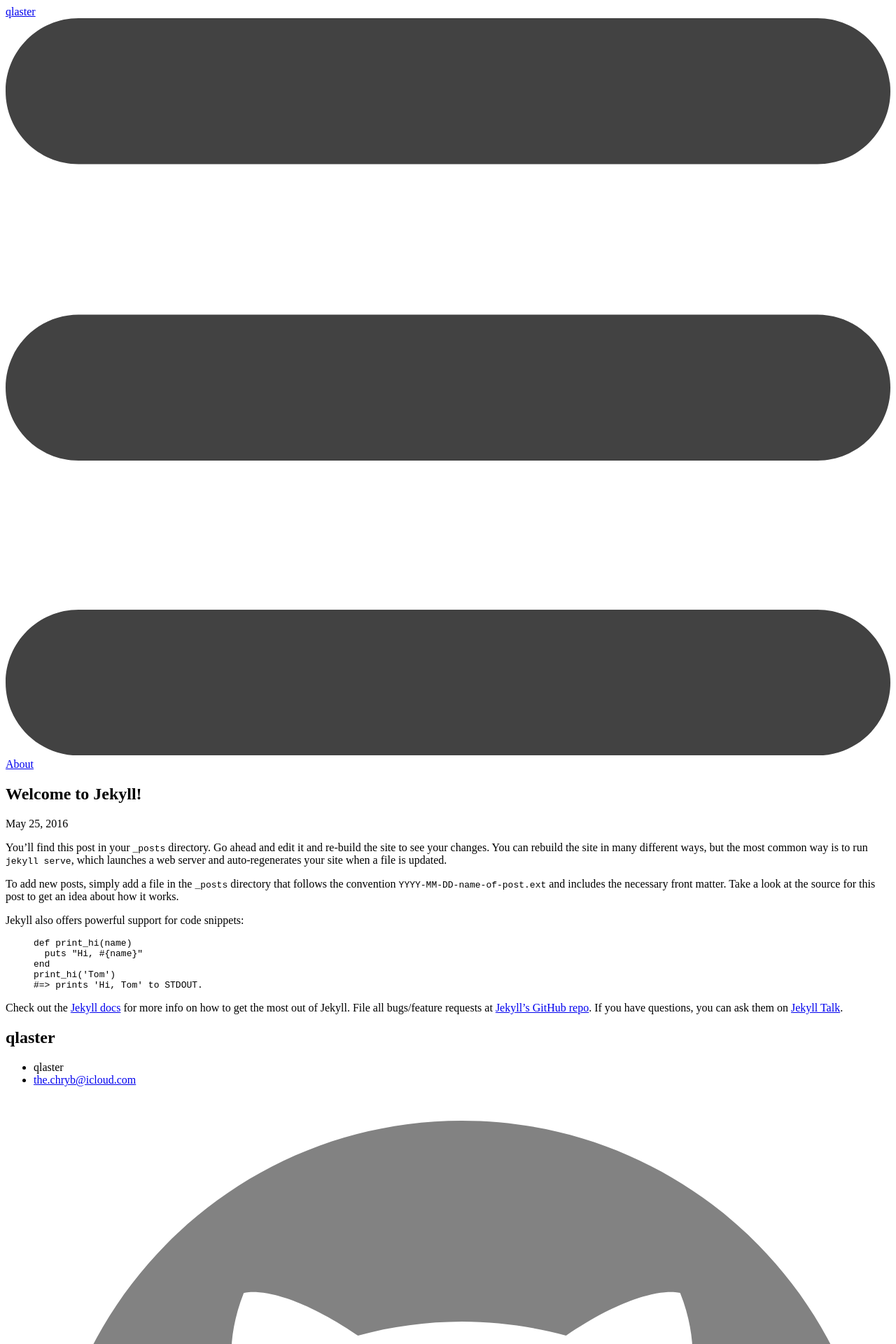
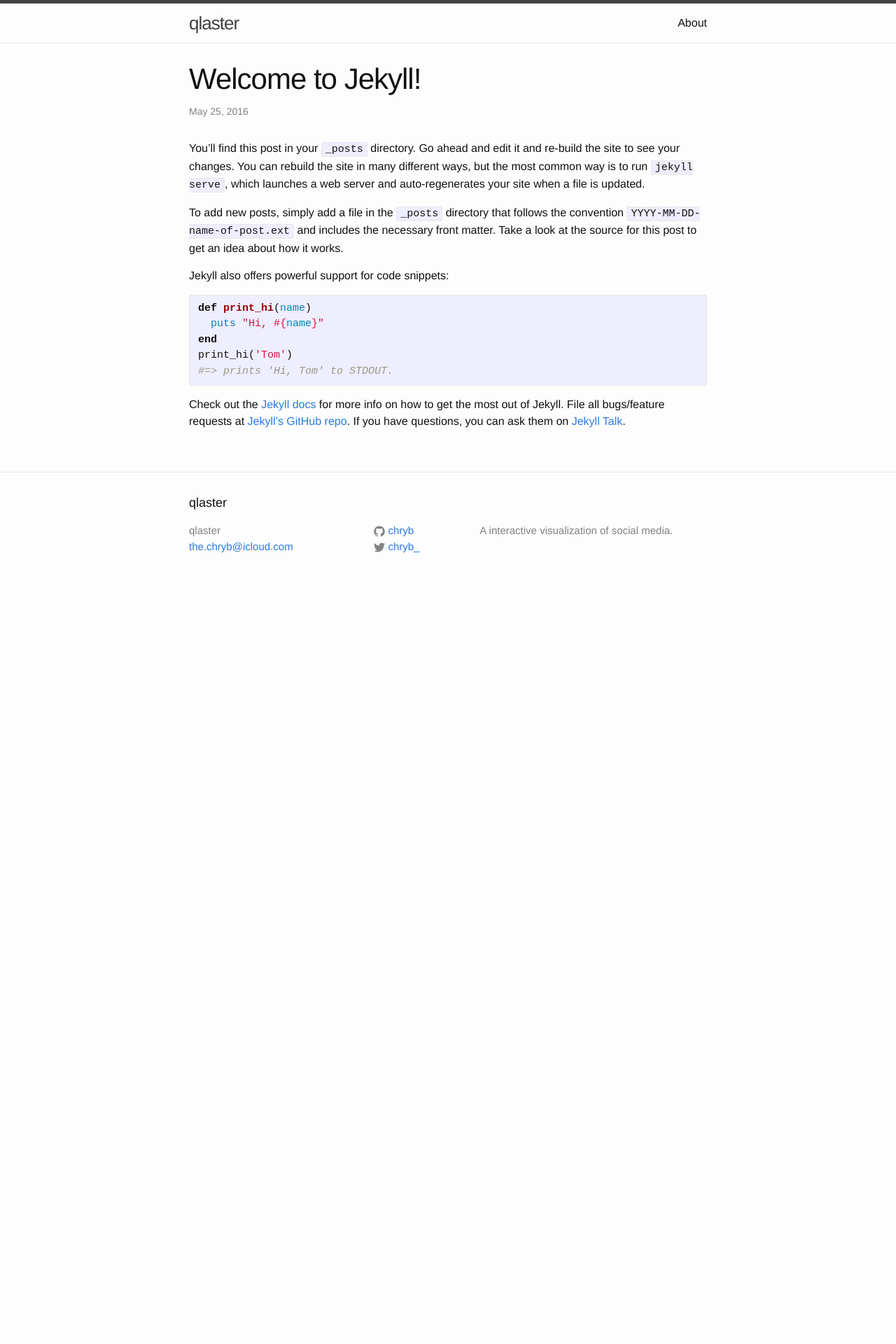
Before and after one commit to biering/qlaster-launch, a Jekyll site: the page built from _posts/2016-05-25-welcome-to-jekyll.markdown, in a window 1280 px wide. Shown: the top 1920 px of the page at 70% size. Built offline with Jekyll 4.4.1, drawn with Linux system fonts in a browser that asks for light colours; after the commit the page ends 900 px from its top, so only the background shows below that.

Commit message:
* now fixed?

```diff
--- a/_includes/head.html
+++ b/_includes/head.html
@@ -6,7 +6,7 @@
   <title>{% if page.title %}{{ page.title | escape }}{% else %}{{ site.title | escape }}{% endif %}</title>
   <meta name="description" content="{% if page.excerpt %}{{ page.excerpt | strip_html | strip_newlines | truncate: 160 }}{% else %}{{ site.description }}{% endif %}">
 
-  <link rel="stylesheet" href="{{ "../css/main.css" | prepend: site.baseurl }}">
+  <link rel="stylesheet" href="{{ "/qlaster-launch/css/main.css" | prepend: site.baseurl }}">
   <link rel="canonical" href="{{ page.url | replace:'index.html','' | prepend: site.baseurl | prepend: site.url }}">
   <link rel="alternate" type="application/rss+xml" title="{{ site.title }}" href="{{ "/feed.xml" | prepend: site.baseurl | prepend: site.url }}">
 </head>
```
Also changed, not shown: 4 other files.
